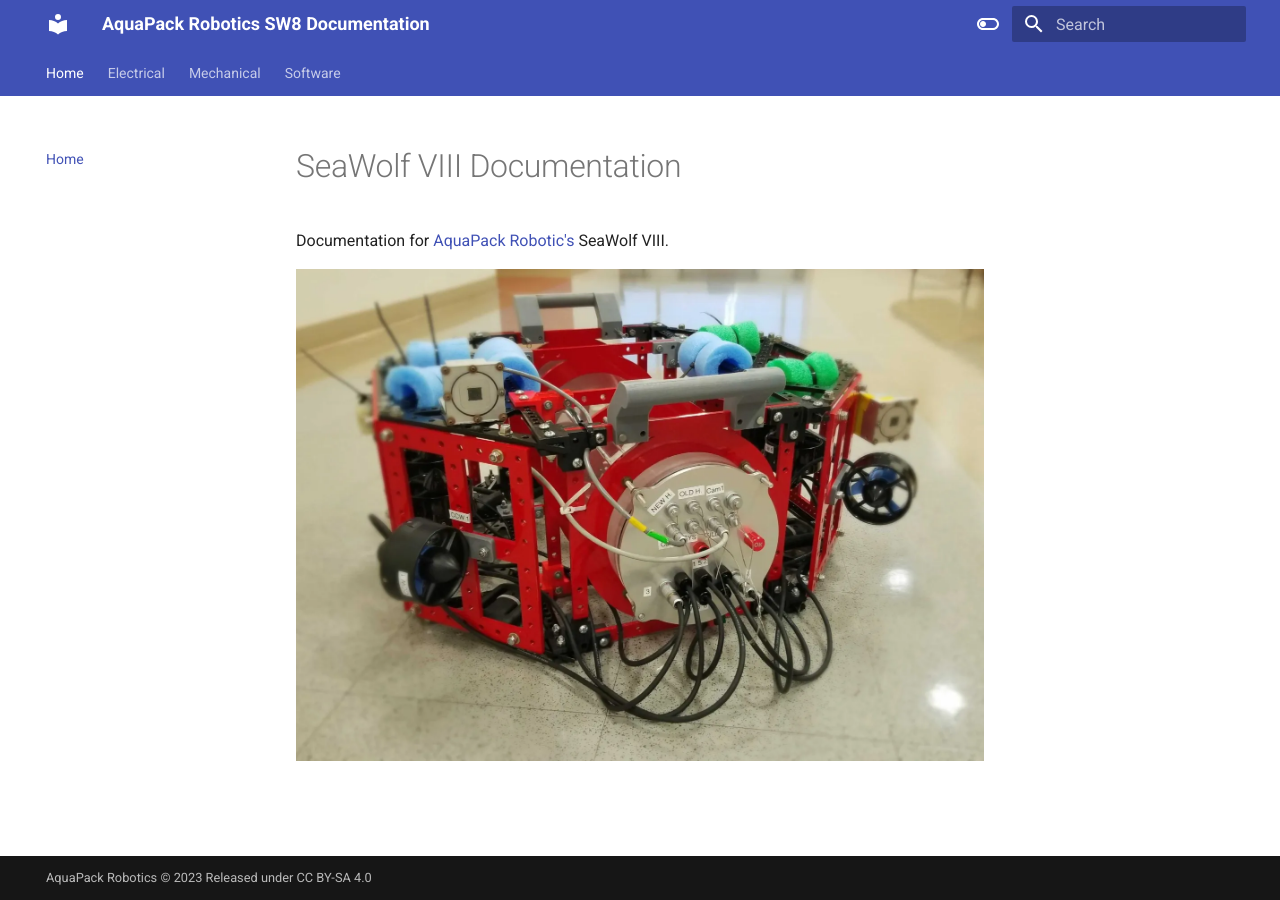
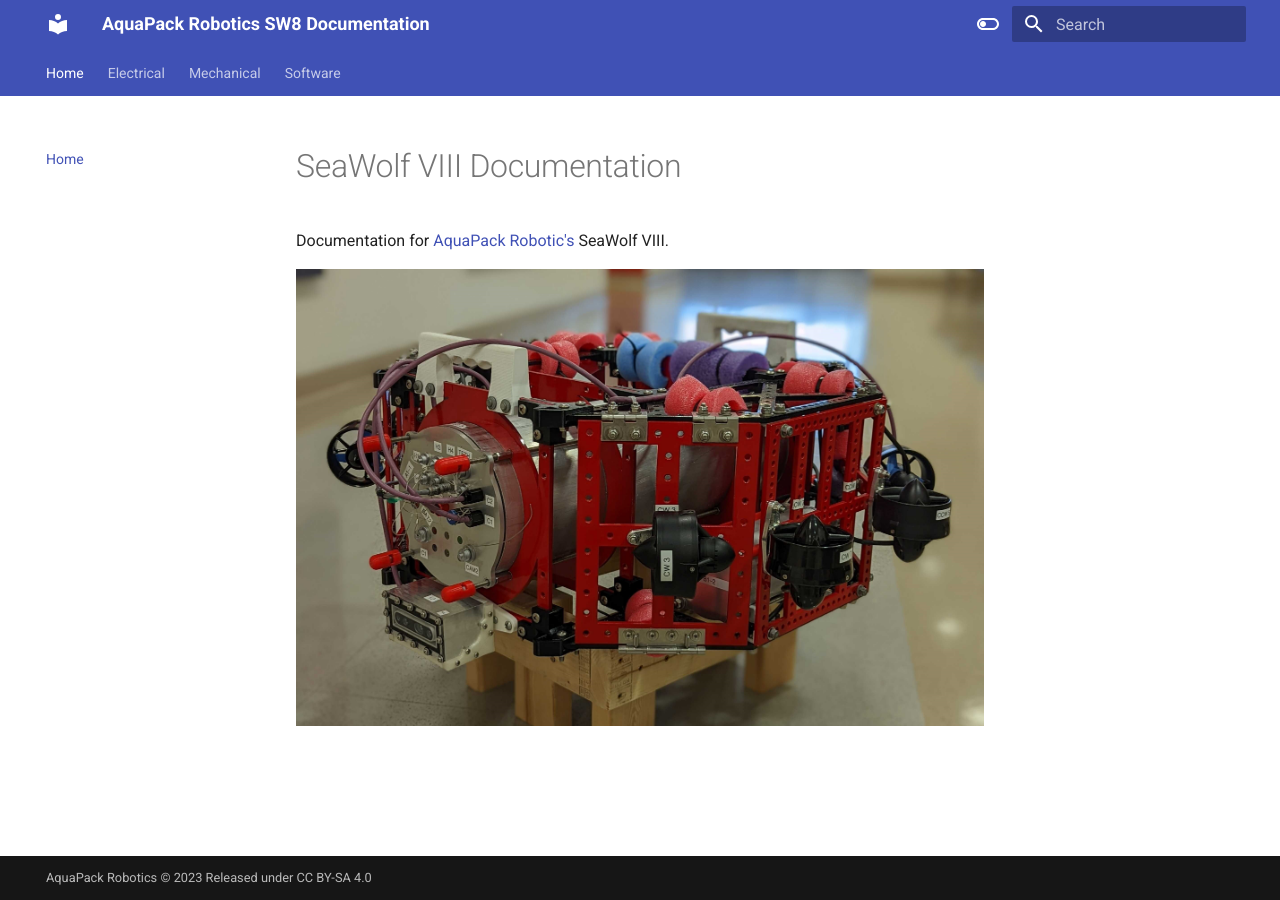
Before and after one commit to ncsurobotics/SW8-Documentation, an MkDocs documentation site: the page built from docs/index.md, in a window 1280 px wide. Built offline with MkDocs 1.6.1 and Material for MkDocs 9.7.7, drawn with Linux system fonts in a browser that asks for light colours.

Commit message:
better picture of sw8 on home page

```diff
--- a/docs/index.md
+++ b/docs/index.md
@@ -3,7 +3,7 @@
 Documentation for [AquaPack Robotic's](https://aquapackrobotics.org/) SeaWolf VIII.
 
 
-![](./img/seawolf8.webp)
+![](./img/sw8.jpg)
 
 <!--
 ## About SeaWolf VII
--- a/mkdocs.yml
+++ b/mkdocs.yml
@@ -23,10 +23,10 @@ copyright: AquaPack Robotics &copy; 2023 Released under <a href="https://creativ
 nav:
   - Home: index.md
   - Electrical:
-    - Overview: electrical/overview.md
     - Standards: electrical/standards.md
     - Crimping: electrical/crimping.md
     - Soldering: electrical/soldering.md
+    - System Overview: electrical/overview.md
   - Mechanical:
     - Overview: mechanical/overview.md
   - Software:
```
Also changed, not shown: docs/img/seawolf8.webp (deleted), docs/img/sw8.jpg (added).
